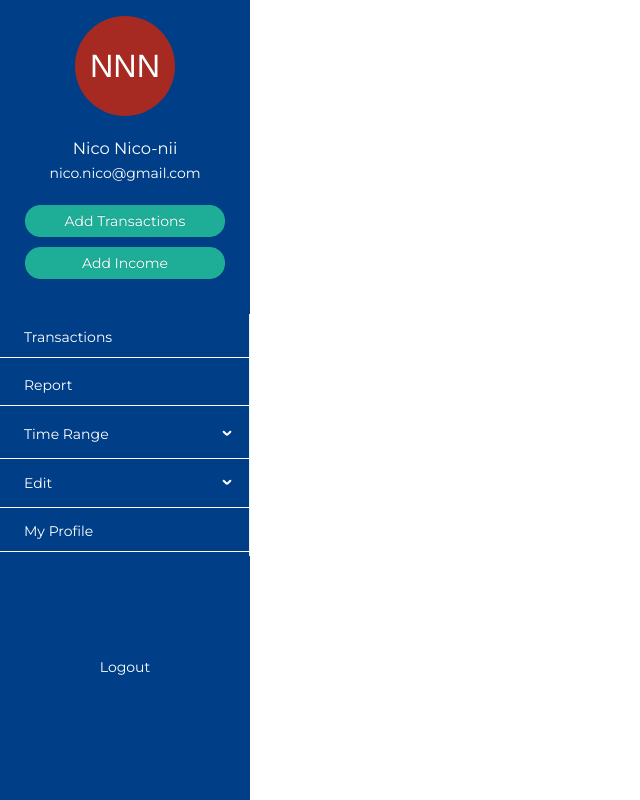
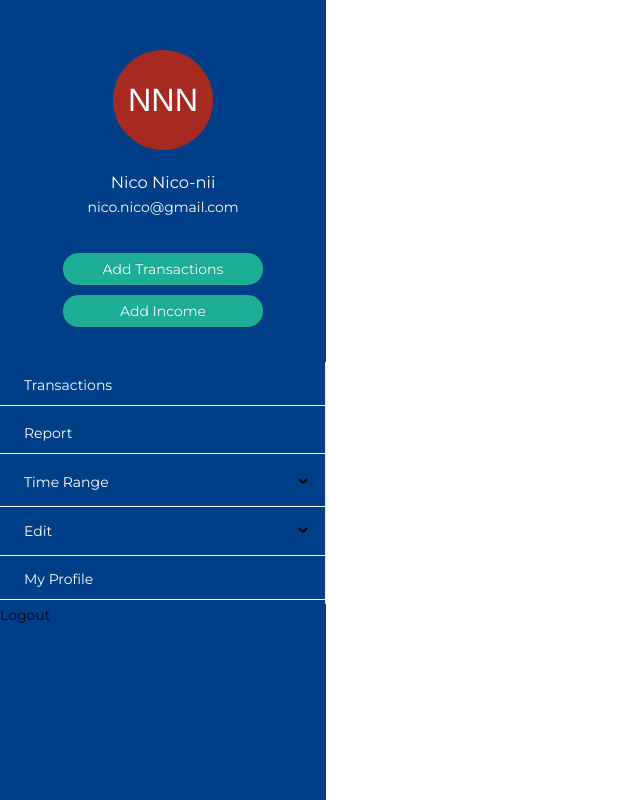
Before and after one commit to risyadzyn21/kas-e, a React (Create React App) app: page / in a window 1280 px wide. Shown: the whole page, without its empty margins (0-640 px from the left). Built offline with nearby package versions, Linux system fonts and the light colour scheme.

Commit message:
sidebar checkpoint

```diff
--- a/package.json
+++ b/package.json
@@ -14,6 +14,7 @@
     "react-avatar": "^3.10.0",
     "react-bootstrap": "^1.6.4",
     "react-dom": "^17.0.2",
+    "react-icons": "^4.3.1",
     "react-redux": "^7.2.5",
     "react-router-dom": "^5.3.0",
     "react-scripts": "4.0.3",
--- a/src/App.js
+++ b/src/App.js
@@ -1,12 +1,11 @@
 import './App.css';
-
 import 'antd/dist/antd.css';
-import Sidebar from './components/sidebar/Sidebar';
+import Routes from './routes/Routes';
 
 function App() {
   return (
     <div className="App">
-      <Sidebar />
+      <Routes />
     </div>
   );
 }
--- /dev/null
+++ b/src/assets/abstracts/_variables.scss
@@ -0,0 +1,14 @@
+// Logo Colors
+$dark-color: #013a63;
+$primary-color: #003f88;
+$accent-color: #4ea8de;
+
+// Chart Colors
+$chart-color1: #013a63;
+$chart-color2: #1eae98;
+
+// Text Colors
+$text-black-color: #000000;
+$text-red-color: #f50000;
+$text-grey-color: #8e8e8e;
+$text-white-color: #ffffff;
--- a/src/components/avatar/UserAvatar.scss
+++ b/src/components/avatar/UserAvatar.scss
@@ -2,6 +2,7 @@
   display: flex;
   flex-direction: column;
   align-items: center;
+  margin-top: 50px;
   .user-info {
     text-align: center;
     margin-top: 20px;
--- a/src/components/sidebar/Sidebar.js
+++ b/src/components/sidebar/Sidebar.js
@@ -1,16 +1,7 @@
 import { useState } from 'react';
 import './Sidebar.scss'
 import { Layout, Menu, Radio, Space } from 'antd';
-import {
-  AppstoreOutlined,
-  BarChartOutlined,
-  CloudOutlined,
-  ShopOutlined,
-  TeamOutlined,
-  UserOutlined,
-  UploadOutlined,
-  VideoCameraOutlined,
-} from '@ant-design/icons';
+
 
 import UserAvatar from '../avatar/UserAvatar.js'
 import AddTransactionModal from '../modals/AddTransactionModal';
@@ -30,13 +21,18 @@ const Sidebar = () => {
 
   return (
     <div>
-      <Layout className='sidebar-wrap'>
-        <Sider className='sidebar'>
-          <div className="sidebar-user">
+      <Layout>
+        <Sider>
+
+          <div>
             <UserAvatar />
           </div>
-          <AddTransactionModal />
-          <AddIncomeModal />
+
+          <div className='side-modal'>
+            <AddTransactionModal />
+            <AddIncomeModal />
+          </div>
+
           <Menu mode="inline">
             <Menu.Item key="1" >
               Transactions
@@ -52,7 +48,7 @@ const Sidebar = () => {
               </Radio.Group>
             </SubMenu>
 
-            <SubMenu key="sub2" className='sub2' title="Edit">
+            <SubMenu key="sub2" className='edit-group' title="Edit">
               <Menu.Item key="3">Edit Safe</Menu.Item>
               <Menu.Item key="4">Edit Category Limit</Menu.Item>
             </SubMenu>
@@ -72,6 +68,4 @@ const Sidebar = () => {
   )
 }
 
-
-
 export default Sidebar
--- a/src/components/sidebar/Sidebar.scss
+++ b/src/components/sidebar/Sidebar.scss
@@ -1,70 +1,37 @@
-$primary-color: #003f88;
+@import "../../assets/abstracts/variables";
 
 .ant-layout-sider-children {
   overflow: auto;
   height: 100vh;
+  width: 326px;
   position: fixed;
-  width: 250px;
   left: 0;
   background: $primary-color;
-}
 
-.ant-menu-root.ant-menu-inline {
+  ul {
     margin-top: 30px;
-}
+    background: $primary-color;
+    color: $text-white-color;
 
-.sidebar {
-  &-user {
-    height: auto;
-    margin: 16px;
-  }
-  ul {
-    background: $primary-color;
-    color: white;
     li {
-      border-bottom: 1px solid white;
-    }
+      border-bottom: 1px solid $text-white-color;
+
       .radio-group {
         display: flex;
         flex-direction: column;
-      background: white;
-      .ant-radio-wrapper {
-        border-bottom: 1px solid $primary-color;
-        padding: 10px 0 10px 50px;
         margin: 0;
       }
     }
-    .sub2 {
+  }
+  .edit-group {
     li {
-        background: white;
       color: $primary-color;
+      border-bottom: 1px solid $primary-color;
       margin: 0;
-        border-bottom: 1px solid $primary-color;
-        &:hover {
-          background: lightblue;
-        }
-      }
-    }
     }
   }
 
-.logout-btn-side {
-  color: white;
-  display: flex;
-  div {
-    margin: 100px auto;
+  .side-modal {
+    margin-top: 30px;
   }
 }
-
-i {
-  &.ant-menu-submenu-arrow {
-    &::before {
-      background: white;
-      color: white;
-    }
-    &::after {
-      background: white;
-      color: white;
-    }
-  }
-}
--- /dev/null
+++ b/src/routes/Routes.js
@@ -0,0 +1,14 @@
+import { BrowserRouter as Router, Switch, Route } from "react-router-dom"
+import Sidebar from "../components/sidebar/Sidebar"
+
+
+
+const Routes = () => {
+  return (
+    <Router>
+      <Sidebar />
+    </Router>
+  )
+}
+
+export default Routes
```
Also changed, not shown: src/routes/index.js (deleted, +0 -9 lines), 1 other file (tests, documents, lock files or other folders). Lines whose indentation alone changed are shown as unchanged.
